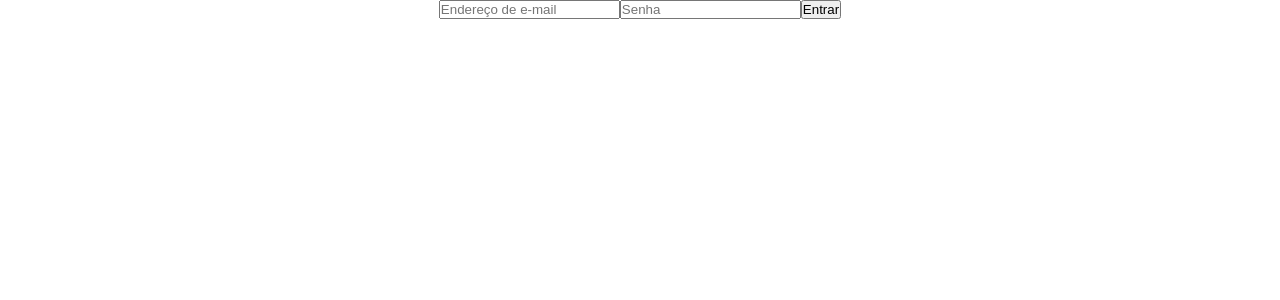
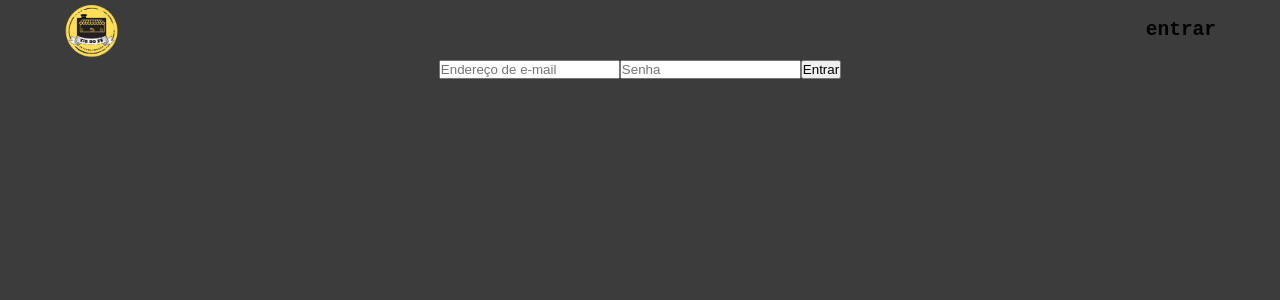
Before and after one commit to guihuff/projetoLPW-frontend, a React (Create React App) app: page /login in a window 1280 px wide. Shown: the top 300 px of the page. Built offline with nearby package versions, Linux system fonts and the light colour scheme.

Commit message:
inicio header

```diff
--- /dev/null
+++ b/src/Components/Header/index.jsx
@@ -0,0 +1,30 @@
+import React, { useEffect, useState } from "react";
+import { Link } from "react-router-dom";
+import { isAuthenticated } from "../../Services/auth";
+
+import Logo from "./../../assets/logo/logo.png"
+import './styles.css'
+
+
+const Header = ({ auth }) => {
+  const [authenticate, setAuthenticate] = useState(false);
+
+  useEffect(() => {
+    isAuthenticated() ? setAuthenticate(true) : setAuthenticate(false)
+  }, [authenticate]);
+
+  return (
+    <header>
+      <nav className="container">
+        <div className="container-header">
+          <Link className="image"  to='/'><img src={Logo}></img></Link>
+          <ul>
+            {authenticate ? <h1>sair</h1> : <h1>entrar</h1>}
+          </ul>
+        </div>
+      </nav>
+    </header>
+  )
+}
+
+export default Header;
--- /dev/null
+++ b/src/Components/Header/styles.css
@@ -0,0 +1,17 @@
+
+.container-header{
+  display: flex;
+  width: 100%;
+  justify-content: space-between;
+  align-items: center;
+  height: 60px;
+}
+
+.image {
+  height: 55px;
+  width: 55px;
+}
+.image img {
+  width: 100%;
+  height: 100%;
+}
--- a/src/Pages/Home/index.jsx
+++ b/src/Pages/Home/index.jsx
@@ -3,6 +3,7 @@ import api from "../../Services/api";
 
 import './styles.css';
 import Loading from "../../Components/Loading";
+import Header from "../../Components/Header";
 // URL DA API: /movie/now_playing?api_key=ab689815313a6cb4fd9a5df7af38599f&language=pt-BR
 
 const Home = () => {
@@ -36,6 +37,8 @@ const Home = () => {
   }
 
   return (
+    <>
+    <Header />
       <div className='container'>
         <div className="lista-filmes">
           {pedidos.map((pedido) => {
@@ -54,6 +57,7 @@ const Home = () => {
           })}
         </div>
       </div>
+    </>
   )
 }
 
--- a/src/Pages/Login/index.jsx
+++ b/src/Pages/Login/index.jsx
@@ -5,6 +5,7 @@ import { login } from "../../Services/auth";
 import { isAuthenticated } from './../../Services/auth'
 
 import Loading from "../../Components/Loading";
+import Header from "../../Components/Header";
 
 const Login = () => {
   const [loading, setLoading] = useState(true);
@@ -52,6 +53,8 @@ const Login = () => {
   }
 
   return (
+    <>
+      <Header />
       <div className="container">
         {noAuthenticate ? <h4>{noAuthenticate}</h4> : ""}
         <form onSubmit={handleLogin}>
@@ -71,6 +74,7 @@ const Login = () => {
         </form>
         {loading ? <Loading /> : ""}
       </div>
+    </>
   )
 }
 
--- a/src/index.css
+++ b/src/index.css
@@ -1,3 +1,7 @@
+:root {
+  --main-bg-color: #3C3C3C;
+}
+
 * {
   margin: 0;
   padding: 0;
@@ -6,6 +10,7 @@
 body,html {
   height: 100vh;
   font-family: monospace;
+  background-color: var(--main-bg-color);
 }
 
 .container {
@@ -16,6 +21,7 @@ body,html {
   align-items: center;
   flex-direction: column;
   margin: 0 auto;
+  background-color: var(--main-bg-color);
 }
 
 .container-loading {
```
Lines whose indentation alone changed are shown as unchanged.
